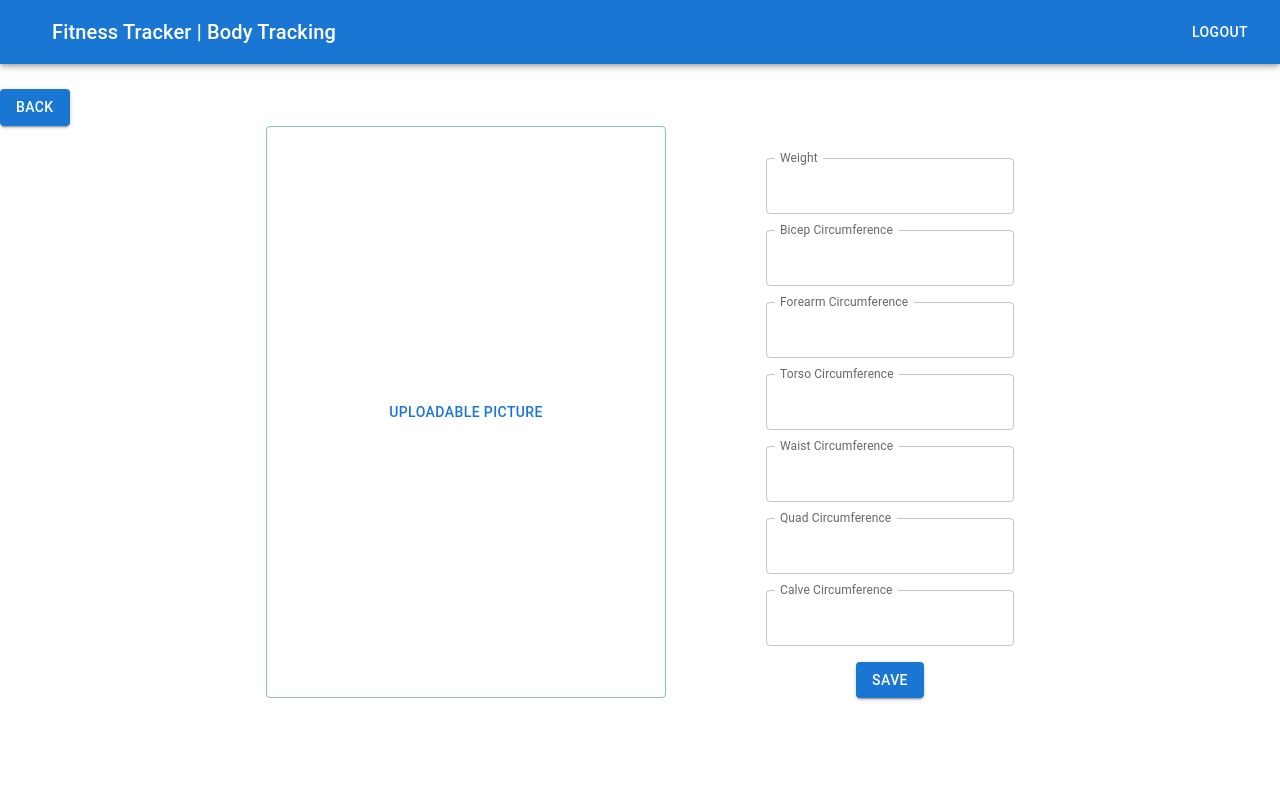
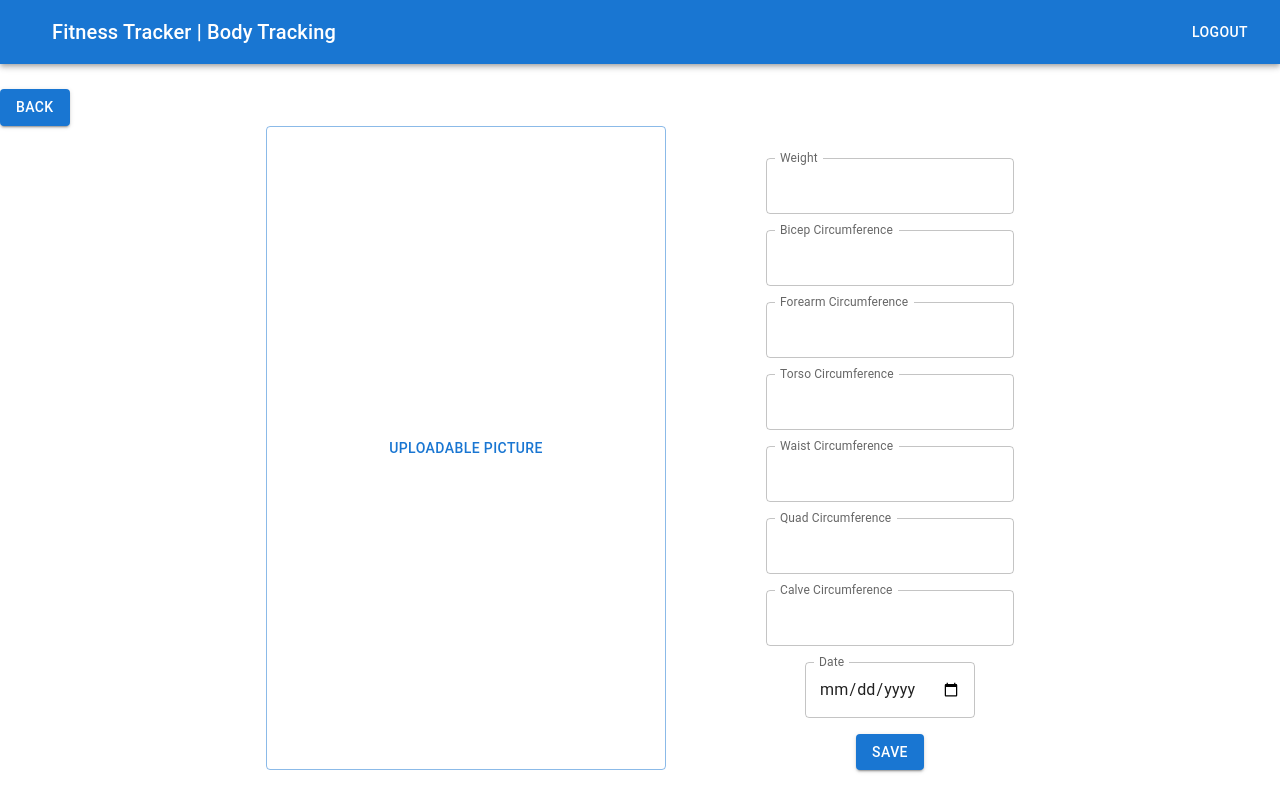
Before and after one commit to rakenduste-programmeerimine-2022/fitnesstracker, a React (Create React App) app in the folder frontend/: page /bodytrack in a window 1280 px wide. Built offline with nearby package versions, Linux system fonts and the light colour scheme.

Commit message:
Fixed axios error, added date to form in BE and FE
And little changes to other files, nothing that will affect the app.

```diff
--- a/frontend/public/index.html
+++ b/frontend/public/index.html
@@ -9,7 +9,6 @@
       name="description"
       content="Web site created using create-react-app"
     />
-    <!-- <link rel="apple-touch-icon" href="%PUBLIC_URL%/logo192.png" /> -->
     <!--
       manifest.json provides metadata used when your web app is installed on a
       user's mobile device or desktop. See https://developers.google.com/web/fundamentals/web-app-manifest/
--- a/frontend/src/App.css
+++ b/frontend/src/App.css
@@ -5,12 +5,6 @@
 .App-logo {
   height: 40vmin;
   pointer-events: none;
-}
-
-@media (prefers-reduced-motion: no-preference) {
-  .App-logo {
-    animation: App-logo-spin infinite 20s linear;
-  }
 }
 
 .App-header {
@@ -27,12 +21,3 @@
 .App-link {
   color: #61dafb;
 }
-
-@keyframes App-logo-spin {
-  from {
-    transform: rotate(0deg);
-  }
-  to {
-    transform: rotate(360deg);
-  }
-}
--- a/frontend/src/components/BodyForm.js
+++ b/frontend/src/components/BodyForm.js
@@ -10,6 +10,7 @@ const BodyForm = props => {
     const [waist, setWaist] = useState("")
     const [quad, setQuad] = useState("")
     const [calve, setCalve] = useState("")
+    const [date, setDate] = useState("")
 
     const weightRef = useRef(null)
     const bicepRef = useRef(null)
@@ -18,14 +19,15 @@ const BodyForm = props => {
     const waistRef = useRef(null)
     const quadRef = useRef(null)
     const calveRef = useRef(null)
+    const dateRef = useRef(null)
 
     useEffect (() => {
         console.log("renderer")
-    }, [weight, bicep, forearm, torso, waist, quad, calve])
+    }, [weight, bicep, forearm, torso, waist, quad, calve, date])
 
     const handleSubmit = e => {
         e.preventDefault()
-        console.log({ weight, bicep, forearm, torso, waist, quad, calve })
+        console.log({ weight, bicep, forearm, torso, waist, quad, calve, date })
         console.log({
             weightRef: weightRef.current.value,
             bicepRef: bicepRef.current.value,
@@ -33,16 +35,18 @@ const BodyForm = props => {
             torsoRef: torsoRef.current.value,
             waistRef: waistRef.current.value,
             quadRef: quadRef.current.value,
-            calveRef: calveRef.current.value
+            calveRef: calveRef.current.value,
+            dateRef: dateRef.current.value
         })
         axios.post('http://localhost:8080/body/saveinfo', {
-        weight: {weight}, /* ValidationError: Cast to string failed for value \"{ weight: '11' }\" (type Object) */
-        bicep: {bicep},
-        forearm: {forearm},
-        torso: {torso},
-        waist: {waist},
-        quad: {quad},
-        calve: {calve}
+        weight: weightRef.current.value,
+        bicep: bicepRef.current.value,
+        forearm: forearmRef.current.value,
+        torso: torsoRef.current.value,
+        waist: waistRef.current.value,
+        quad: quadRef.current.value,
+        calve: calveRef.current.value,
+        date: dateRef.current.value
         })
         .then(function (response) {
         console.log(response);
@@ -141,6 +145,17 @@ const BodyForm = props => {
                         shrink: true,
                     }}
                 />
+                <TextField
+                    className="body-field"
+                    value={date}
+                    inputRef={dateRef}
+                    onChange={e => setDate(e.target.value)}
+                    label="Date"
+                    type="date"
+                    InputLabelProps={{
+                        shrink: true,
+                    }}
+                />
                 <Box className="save-button">
                     <Button variant="contained" type="submit">Save</Button>
                 </Box>
```
Also changed, not shown: 1 other file (tests, documents, lock files or other folders).
